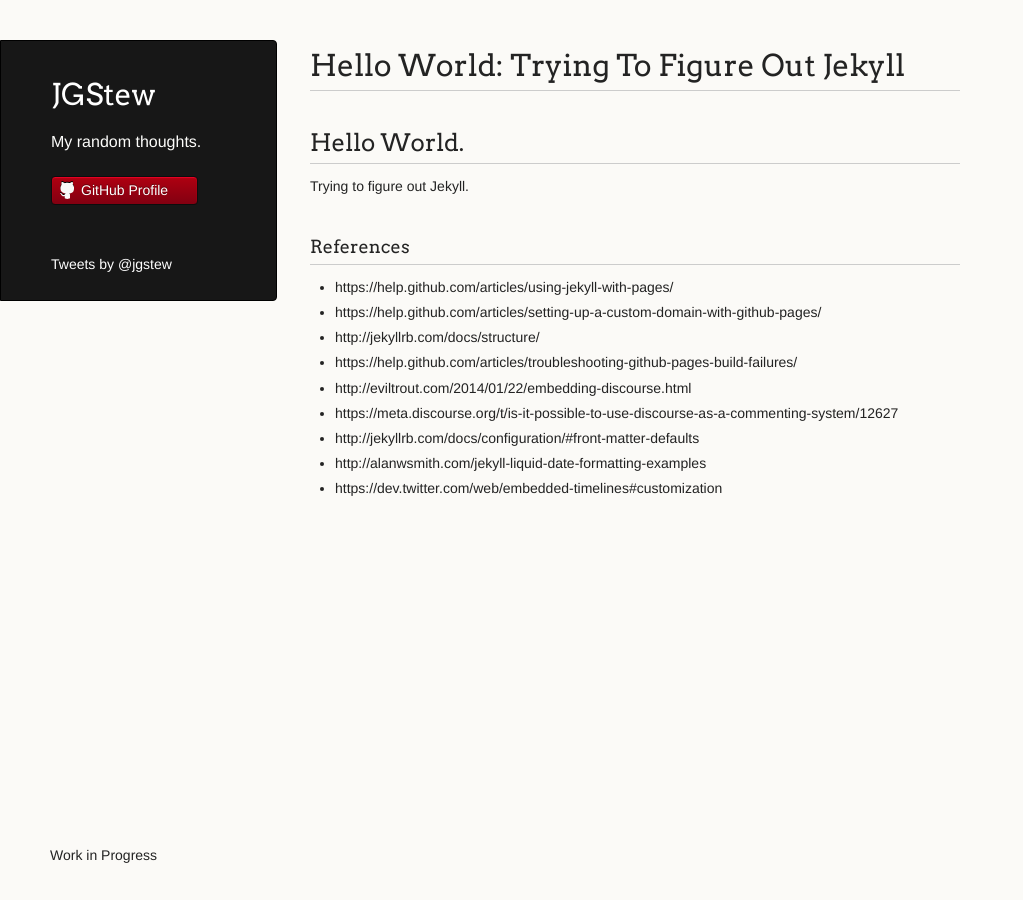
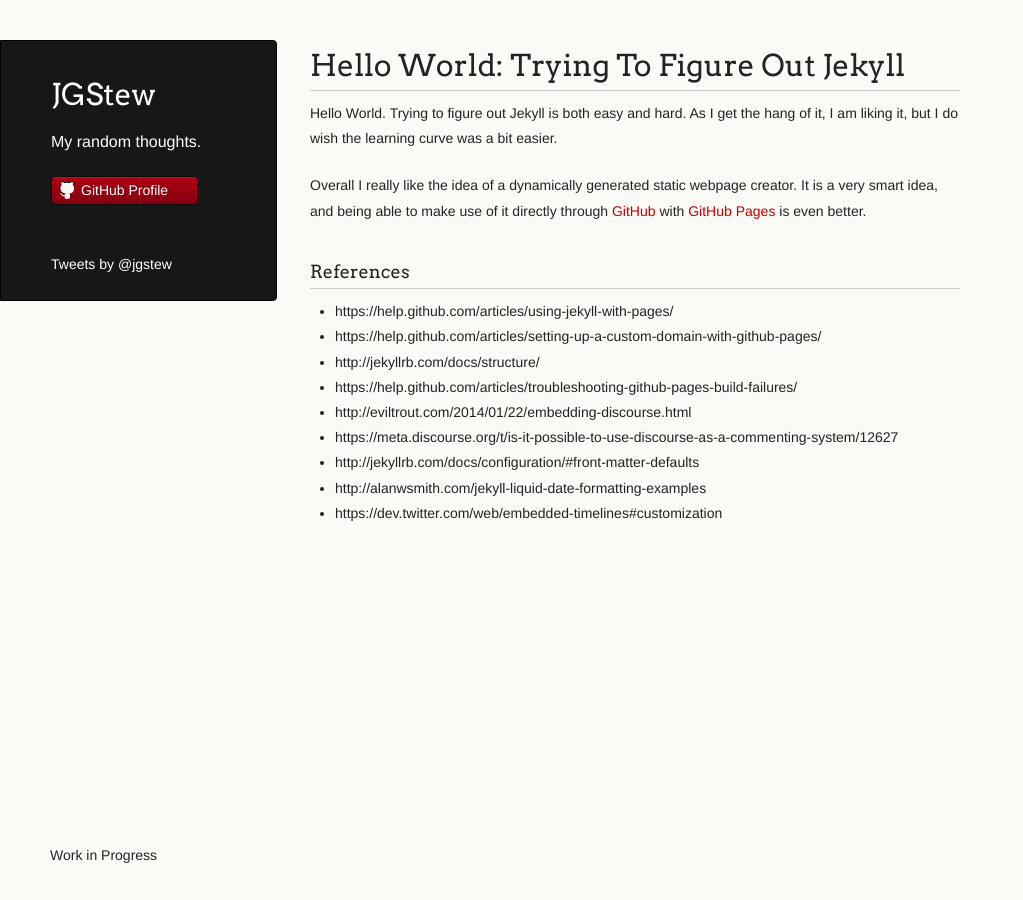
Before and after one commit to jgstew/jgstew.github.io, a Jekyll site: the page built from _posts/2015-12-31-Hello-World:-Trying-to-Figure-Out-Jekyll.md, in a window 1280 px wide. Shown: the whole page, without its empty margins (0-1023 px from the left). Built offline with Jekyll 4.4.1, drawn with Linux system fonts in a browser that asks for light colours; comment, search, counter and statistics services are not loaded.

Commit message:
Update 2015-12-31-Hello-World:-Trying-to-Figure-Out-Jekyll.md

```diff
--- a/_posts/2015-12-31-Hello-World:-Trying-to-Figure-Out-Jekyll.md
+++ b/_posts/2015-12-31-Hello-World:-Trying-to-Figure-Out-Jekyll.md
@@ -1,6 +1,6 @@
-## Hello World.
+Hello World. Trying to figure out Jekyll is both easy and hard. As I get the hang of it, I am liking it, but I do wish the learning curve was a bit easier.
 
-Trying to figure out Jekyll.
+Overall I really like the idea of a dynamically generated static webpage creator. It is a very smart idea, and being able to make use of it directly through [GitHub](https://github.com/jgstew) with [GitHub Pages](https://pages.github.com/) is even better.
 
 ### References
 
```
